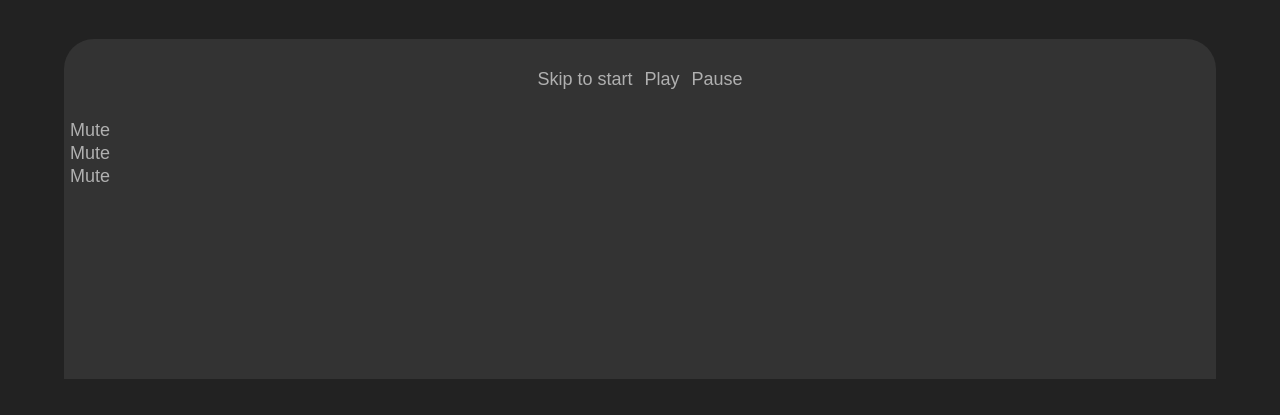
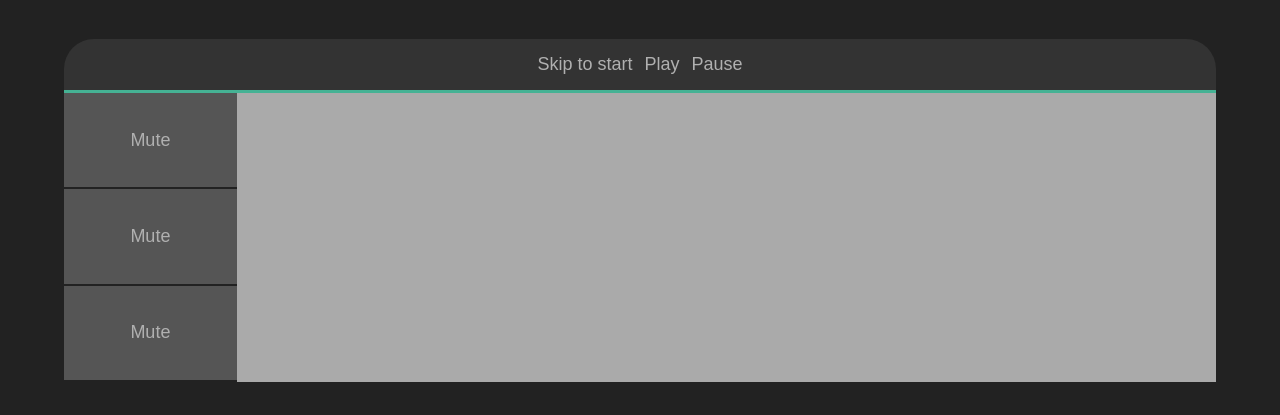
Before and after one commit to amarias/music-app, a plain HTML site: page index.html in a window 1280 px wide. Shown: the part 41-456 px from the top of the page. Drawn offline with Linux system fonts and the light colour scheme.

Commit message:
Make changes to the Music Tracks section of index.html and style it in styles.css as well as adding to the table of contents

```diff
--- a/index.html
+++ b/index.html
@@ -39,7 +39,8 @@
       <button class="pause-btn">Pause</button>
     </header>
 
-    <div class="tracks__grid-container">
+
+    <div class="tracks__mute-menu">
       <div class="track-menu track-1">
         <button>Mute</button>
       </div>
@@ -51,6 +52,10 @@
       <div class="track-menu track-3">
         <button>Mute</button>
       </div>
+    </div>
+
+
+    <div class="tracks__grid-container">
     </div>
   </section>
 
--- a/styles/styles.css
+++ b/styles/styles.css
@@ -7,7 +7,10 @@
 
   == Modules
     - Headers
-    - Sections
+    - Section
+      ~ Tracks
+      ~ Library
+      ~ Animation
     - Buttons
 
   == States
@@ -94,10 +97,12 @@ button {
   justify-content: center;
   align-items: center;
 
-  height: 10vh;
+  height: 15%;
+
+  border-bottom: #45B294 solid 0.3rem;
 }
 
-/* ~~~~~ Sections ~~~~~ */
+/* ~~~~~ Section: Tracks ~~~~~ */
 
 .tracks, .library, .animation {
   background-color: #333;
@@ -112,12 +117,46 @@ button {
   grid-row-end: 4;
 }
 
+.tracks__mute-menu {
+  display: grid;
+  grid-template-rows: (3, 1fr);
+
+  float: left;
+
+  background-color: #555;
+  width: 15%;
+  height: 85%;
+}
+
+.track-menu {
+  display: flex;
+  justify-content: center;
+  align-items: center;
+
+  border-bottom: #222 solid 0.2rem;
+}
+
+.tracks__grid-container {
+  display: grid;
+  background-color: #aaa;
+
+  width: 85%;
+  height: 85%;
+
+  overflow-y: hidden;
+  overflow-x: auto;
+}
+
+/* ~~~~~ Section: Library ~~~~~ */
+
 .library {
   grid-column-start: 2;
   grid-column-end: 3;
   grid-row-start: 5;
   grid-row-end: 6;
 }
+
+/* ~~~~~ Section: Animation ~~~~~ */
 
 .animation {
   grid-column-start: 4;
@@ -139,6 +178,7 @@ button {
 }
 
 
+
 /* ================== */
 /* ===== States ===== */
 /* ================== */
```
